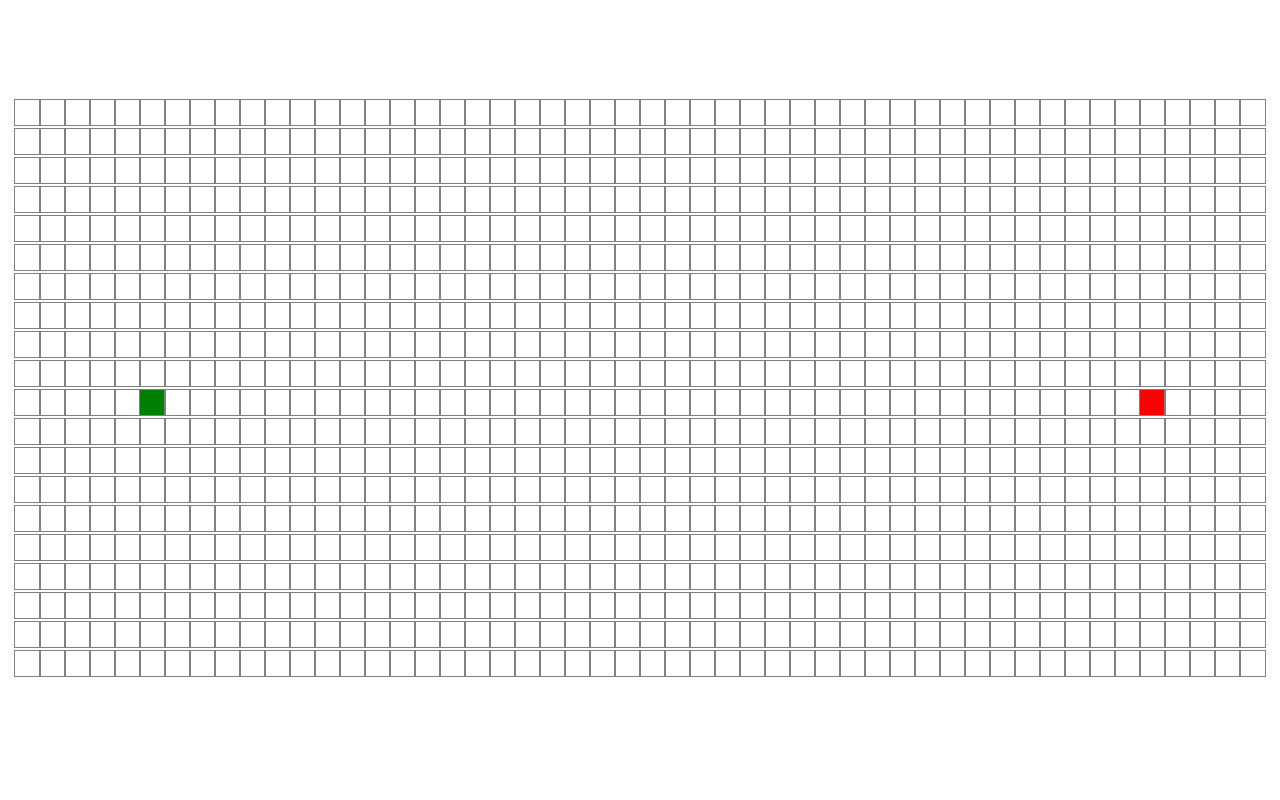
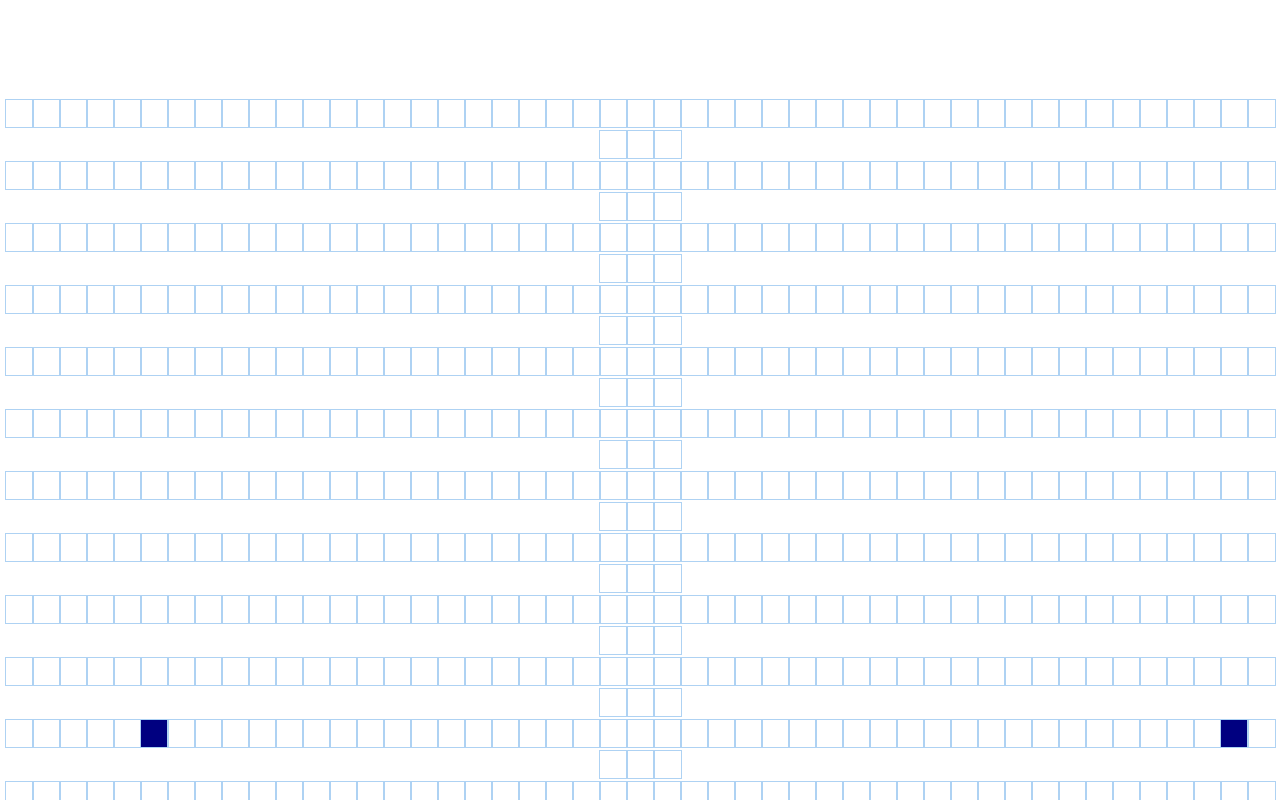
Before and after one commit to EirkinDahi/pathfinding-visualizer, a React (Create React App) app: page / in a window 1280 px wide. Shown: the top 800 px of the page. Built offline with nearby package versions, Linux system fonts and the light colour scheme.

Commit message:
implemented node structure and style

```diff
--- a/src/PathfindingVisualizer/Node/Node.css
+++ b/src/PathfindingVisualizer/Node/Node.css
@@ -1,15 +1,79 @@
-.node{
+.node {
     width: 25px;
     height: 25px;
-    outline: 1px solid grey;
+    outline: 1px solid rgb(174, 210, 243);
     display: inline-block;
-}
+  }
 
-.node-finish{
-    background-color: red;
+  .node-finish {
+    background-color: navy;
+  }
 
-}
+  .node-start {
+    background-color: navy;
+  }
 
-.node-start{
-    background-color: green;
-}
+  .node-visited {
+    animation-name: visitedAnimation;
+    animation-duration: 1.5s;
+    animation-timing-function: ease-in-out;
+    animation-delay: 0;
+    animation-direction: alternate;
+    animation-iteration-count: 1;
+    animation-fill-mode: forwards;
+    animation-play-state: running;
+  }
+
+  @keyframes visitedAnimation {
+    0% {
+      transform: scale(0.3);
+      background-color: rgba(0, 0, 66, 0.75);
+      border-radius: 100%;
+    }
+
+    50% {
+      background-color: rgba(217, 17, 187, 0.75);
+    }
+
+    75% {
+      transform: scale(1.2);
+      background-color: rgba(34, 17, 217, 0.75);
+    }
+
+    100% {
+      transform: scale(1);
+      background-color: rgba(0, 218, 69, 0.75);
+    }
+  }
+
+  .node-wall {
+    background-color: rgb(12, 53, 71);
+  }
+
+  .node-shortest-path {
+    animation-name: shortestPath;
+    animation-duration: 1.5s;
+    animation-timing-function: ease-out;
+    animation-delay: 0;
+    animation-direction: alternate;
+    animation-iteration-count: 1;
+    animation-fill-mode: forwards;
+    animation-play-state: running;
+  }
+
+  @keyframes shortestPath {
+    0% {
+      transform: scale(0.6);
+      background-color: rgb(255, 254, 106);
+    }
+
+    50% {
+      transform: scale(1.2);
+      background-color: rgb(255, 254, 106);
+    }
+
+    100% {
+      transform: scale(1);
+      background-color: rgb(255, 254, 106);
+    }
+  }
--- a/src/PathfindingVisualizer/Node/Node.jsx
+++ b/src/PathfindingVisualizer/Node/Node.jsx
@@ -1,28 +1,35 @@
 import React, {Component} from 'react';
-
 import './Node.css';
 
-export default class Node extends Component{
-    constructor(props){
-        super(props);
-        this.state ={};
+export default class Node extends Component {
+  render() {
+    const {
+      col,
+      isFinish,
+      isStart,
+      isWall,
+      onMouseDown,
+      onMouseEnter,
+      onMouseUp,
+      row,
+    } = this.props;
 
-    }
-
-    render(){
-
-        const {isFinish,isStart} = this.props;
     const extraClassName = isFinish
       ? 'node-finish'
       : isStart
       ? 'node-start'
+      : isWall
+      ? 'node-wall'
       : '';
 
-        return <div className= {`node ${extraClassName}`}></div>;
+    return (
+      <td
+        id={`node-${row}-${col}`}
+        className={`node ${extraClassName}`}
+        onMouseDown={() => onMouseDown(row, col)}
+        onMouseEnter={() => onMouseEnter(row, col)}
+        onMouseUp={() => onMouseUp()}>
+      </td>
+    );
   }
 }
-
-export const DEFAULT_NODE  ={
-    row: 0,
-    col: 0,
-};
```
Lines whose indentation alone changed are shown as unchanged.
